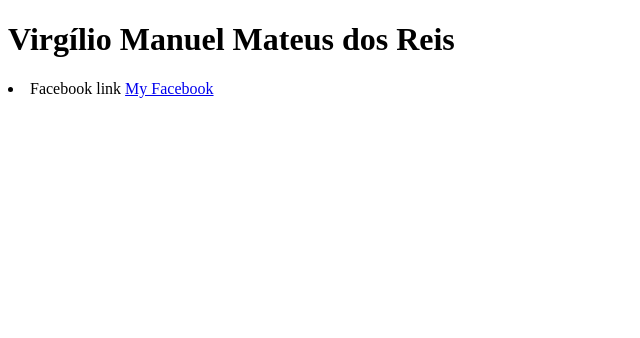
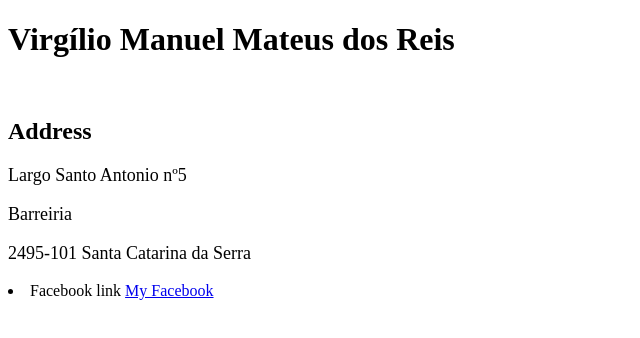
Before and after one commit to ArturLopesCosta/QS_Jenkins_GitHub, a plain HTML site: page src/site/virgilioReis.html in a window 1280 px wide. Shown: the whole page, without its empty margins (0-640 px from the left). Drawn offline with Linux system fonts and the light colour scheme.

Commit message:
Add address to the web page

```diff
--- a/src/site/virgilioReis.html
+++ b/src/site/virgilioReis.html
@@ -5,8 +5,20 @@
     <title>Virgilio Reis</title>
 </head>
 <body>
+<div>
+    <h1>Virgílio Manuel Mateus dos Reis </h1>
+    <br>
+</div>
 
-<h1>Virgílio Manuel Mateus dos Reis </h1>
+<div>
+    <h2 id="address">Address</h2>
+
+        <p style="font-size: large">Largo Santo Antonio nº5</p>
+        <p style="font-size: large">Barreiria</p>
+        <p style="font-size: large">2495-101 Santa Catarina da Serra</p>
+
+</div>
+
 <li> Facebook link <a href="https://www.facebook.com/virgilio.reis.7"> My Facebook </a>  </li>
 
 </body>
```
Also changed, not shown: 1 other file.
